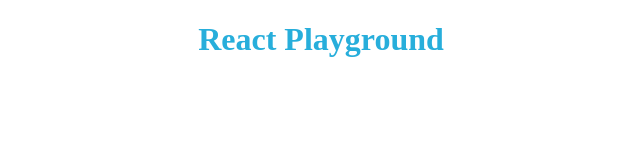
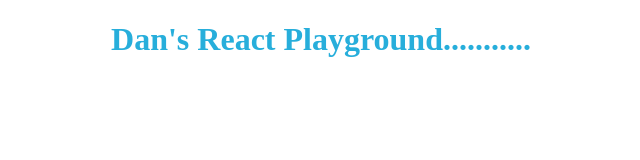
Before and after one commit to danielcox7/React-Webpack-Babel, a React app: page / in a window 1280 px wide. Shown: the whole page, without its empty margins (319-959 px from the left). Built offline with nearby package versions, Linux system fonts and the light colour scheme.

Commit message:
Updated Readme (#1)

```diff
--- a/src/components/App.js
+++ b/src/components/App.js
@@ -6,7 +6,7 @@
     render() {
         return (
             <div>
-                <h1>React Playground</h1>
+                <h1>Dan's React Playground...........</h1>
             </div>
         );
     }
```
Also changed, not shown: README.md, dist/index.html, dist/main.js, 1 other file.
